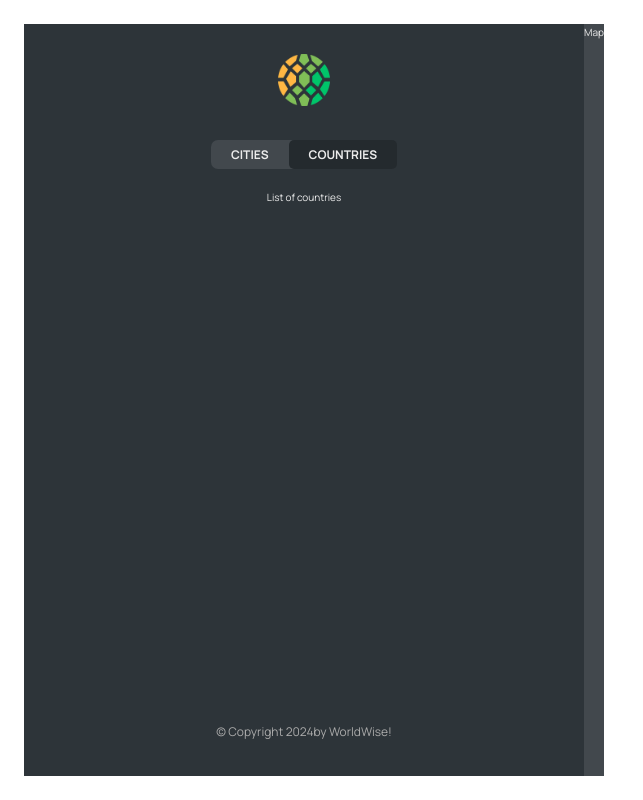
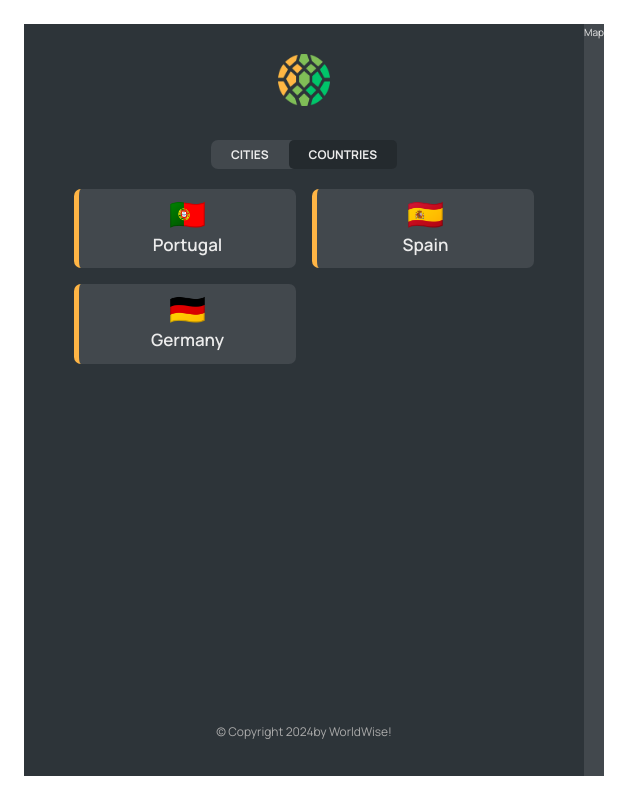
Before and after one commit to aashmaaa/WorldWise, a React (Vite) app: page /app/countries in a window 1280 px wide. Shown: the whole page, without its empty margins (0-643 px from the left). Built offline with nearby package versions, Linux system fonts and the light colour scheme; data requests are answered from the project's data file.

Commit message:
Implementing the Countries List

```diff
--- a/src/App.jsx
+++ b/src/App.jsx
@@ -1,3 +1,4 @@
+import { useEffect, useState } from "react";
 import { BrowserRouter, Routes, Route } from "react-router-dom";
 import Product from "./pages/Product";
 import Pricing from "./pages/Pricing";
@@ -7,13 +8,13 @@ import AppLayout from "./pages/AppLayout";
 import Login from "./pages/Login";
 import "./index.css";
 import CityList from "./components/CityList";
-import { useEffect, useState } from "react";
+import CountriesList from "./components/CountriesList";
 
 const BASE_URL = "http://localhost:9000";
 
 function App() {
   const [cities, setCities] = useState({});
-  const [isloading, setIsLoading] = useState(false);
+  const [isLoading, setIsLoading] = useState(false);
 
   useEffect(function () {
     async function fetchCities() {
@@ -39,13 +40,16 @@ function App() {
         <Route path="app" element={<AppLayout />}>
           <Route
             index
-            element={<CityList cities={cities} isloading={isloading} />}
+            element={<CityList cities={cities} isLoading={isLoading} />}
           />
           <Route
             path="cities"
-            element={<CityList cities={cities} isloading={isloading} />}
+            element={<CityList cities={cities} isLoading={isLoading} />}
           />
-          <Route path="countries" element={<p> List of countries</p>} />
+          <Route
+            path="countries"
+            element={<CountriesList cities={cities} isLoading={isLoading} />}
+          />
           <Route path="form" element={<p> Form</p>} />
         </Route>
         <Route path="pricing" element={<Pricing />} />
--- /dev/null
+++ b/src/components/CountriesList.jsx
@@ -0,0 +1,31 @@
+/* eslint-disable react/prop-types */
+
+import Spinner from "./Spinner";
+import styles from "./CountriesList.module.css";
+import CountryItem from "./CountryItem";
+import Message from "./Message";
+
+function CountriesList({ cities, isLoading }) {
+  if (isLoading) return <Spinner />;
+
+  if (!cities.length)
+    return (
+      <Message message="Add your first city by clicking a city on a map" />
+    );
+
+  const countries = cities.reduce((arr, city) => {
+    if (!arr.map((el) => el.country).includes(city.country))
+      return [...arr, { country: city.country, emoji: city.emoji }];
+    else return arr;
+  }, []);
+
+  return (
+    <ul className={styles.countriesList}>
+      {countries.map((country) => (
+        <CountryItem country={country} key={country.id} />
+      ))}
+    </ul>
+  );
+}
+
+export default CountriesList;
--- a/src/components/CountryList.module.css
+++ b/src/components/CountriesList.module.css
@@ -1,4 +1,4 @@
-.countryList {
+.countriesList {
   width: 100%;
   height: 65vh;
   list-style: none;
```
